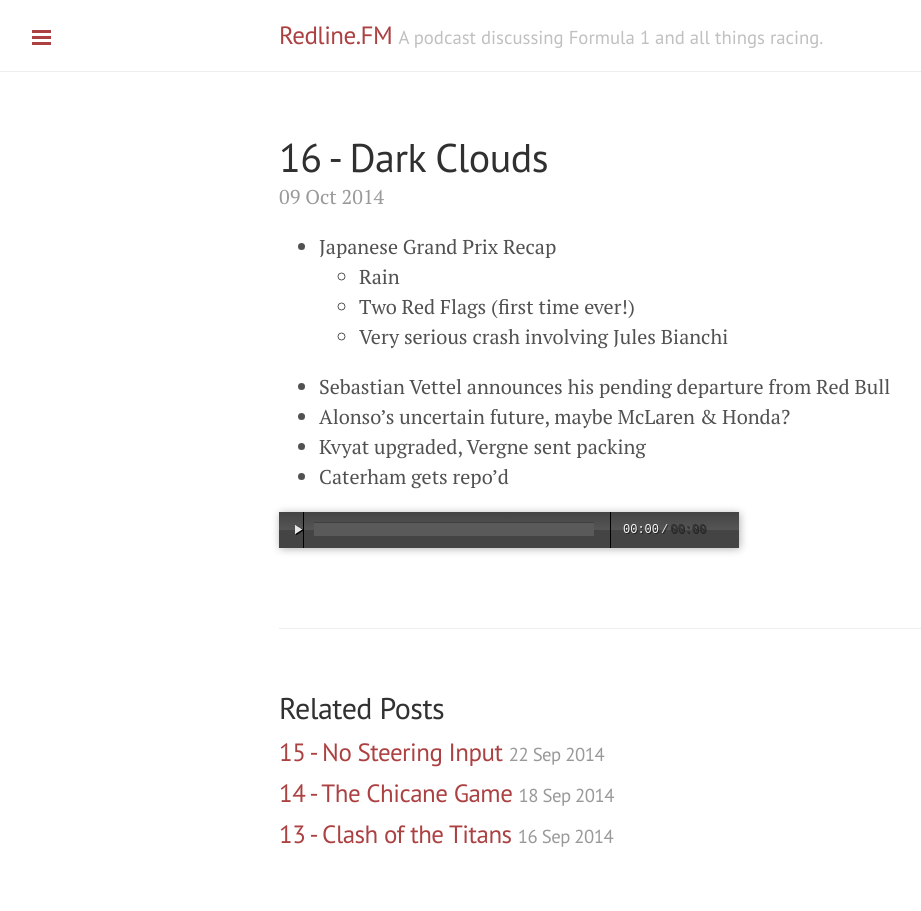
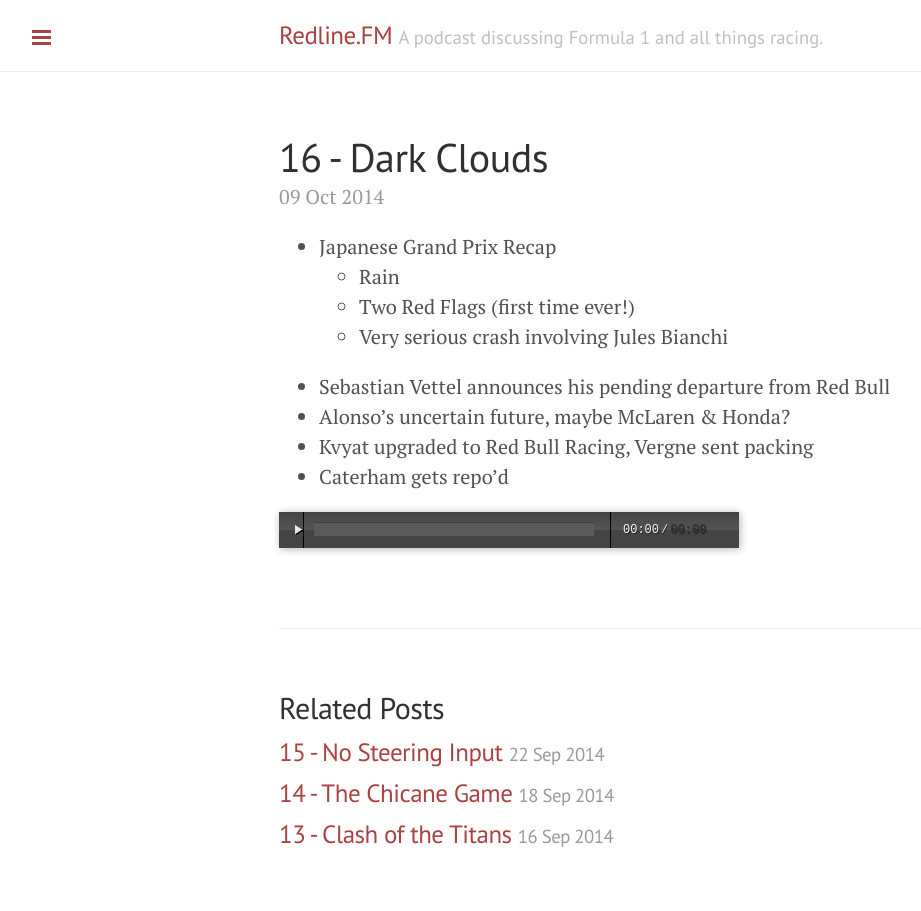
Before and after one commit to chrischernoff/apex, a Jekyll site: the page built from _posts/2014-10-09-16-dark-clouds.md, in a window 1280 px wide. Shown: the whole page, without its empty margins (1-922 px from the left). Built offline with Jekyll 4.4.1, drawn with Linux system fonts in a browser that asks for light colours; Markdown is read by kramdown in place of the engine named in the settings.

Commit message:
Update 2014-10-09-16-dark-clouds.md

```diff
--- a/_posts/2014-10-09-16-dark-clouds.md
+++ b/_posts/2014-10-09-16-dark-clouds.md
@@ -13,7 +13,7 @@
   * Very serious crash involving Jules Bianchi
 * Sebastian Vettel announces his pending departure from Red Bull
 * Alonso's uncertain future, maybe McLaren & Honda?
-* Kvyat upgraded, Vergne sent packing
+* Kvyat upgraded to Red Bull Racing, Vergne sent packing
 * Caterham gets repo'd
 
 <!-- more -->
```
